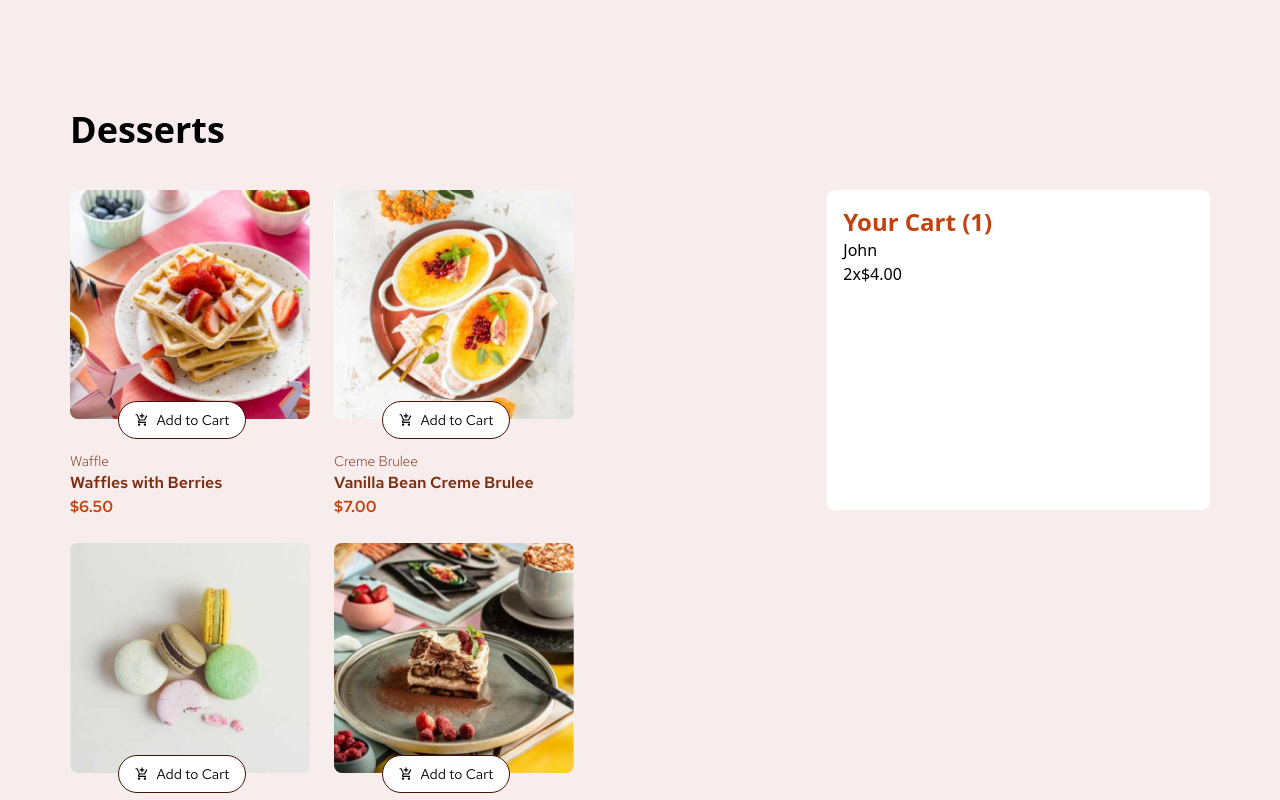
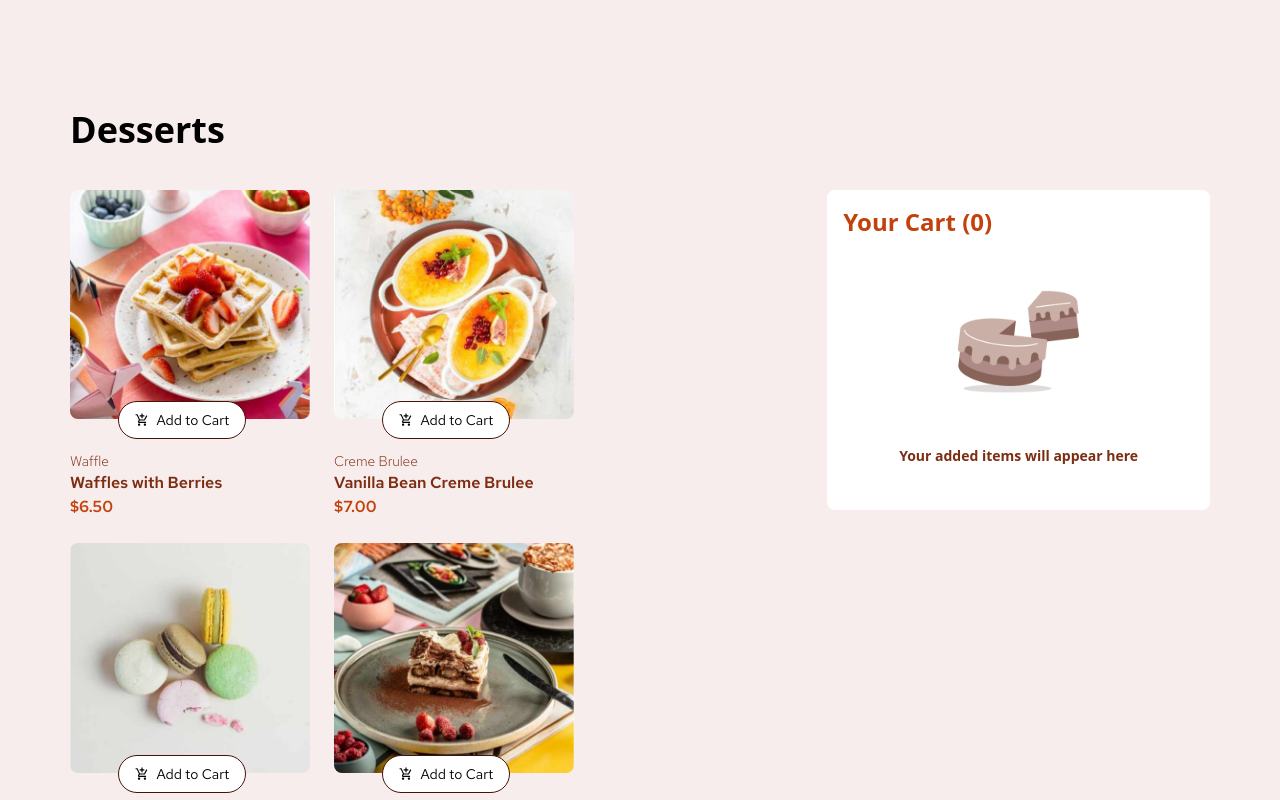
Before and after one commit to ibrahim735/product-list-with-cart, a React (Vite) app: page / in a window 1280 px wide. Shown: the top 800 px of the page. Built offline with nearby package versions, Linux system fonts and the light colour scheme.

Commit message:
created a new js file to store the desserts details for easy mapping

```diff
--- a/src/App.jsx
+++ b/src/App.jsx
@@ -1,67 +1,7 @@
 import React from "react";
 import Card from "./Card";
 import Cart from "./Cart";
-import Waffles from "./assets/images/image-waffle-desktop.jpg";
-import CremeBrulee from "./assets/images/image-creme-brulee-desktop.jpg";
-import Macaron from "./assets/images/image-macaron-desktop.jpg";
-import Tiramisu from "./assets/images/image-tiramisu-desktop.jpg";
-import Baklava from "./assets/images/image-baklava-desktop.jpg";
-import Pie from "./assets/images/image-meringue-desktop.jpg";
-import Cake from "./assets/images/image-cake-desktop.jpg";
-import Brownie from "./assets/images/image-brownie-desktop.jpg";
-import PannaCotta from "./assets/images/image-panna-cotta-desktop.jpg";
-
-const desserts = [
-  {
-    image: Waffles,
-    name: "Waffle",
-    description: "Waffles with Berries",
-    price: "$6.50",
-  },
-  {
-    image: CremeBrulee,
-    name: "Creme Brulee",
-    description: "Vanilla Bean Creme Brulee",
-    price: "$7.00",
-  },
-  {
-    image: Macaron,
-    name: "Macaron",
-    description: "Macaron Mix of Five",
-    price: "$8.00",
-  },
-  {
-    image: Tiramisu,
-    name: "Tiramisu",
-    description: "Classic Tiramisu",
-    price: "$5.50",
-  },
-  {
-    image: Baklava,
-    name: "Baklava",
-    description: "Pistachio Baklava",
-    price: "$4.00",
-  },
-  {
-    image: Pie,
-    name: "Pie",
-    description: "Lemon Meringue Pie",
-    price: "$5.00",
-  },
-  { image: Cake, name: "Cake", description: "Red Velvet Cake", price: "$4.50" },
-  {
-    image: Brownie,
-    name: "Brownie",
-    description: "Salted Caramel Brownie",
-    price: "$5.50",
-  },
-  {
-    image: PannaCotta,
-    name: "Panna Cotta",
-    description: "Vanilla Panna Cotta",
-    price: "$6.50",
-  },
-];
+import { itemsData } from "./itemsData";
 
 const App = () => {
   return (
@@ -69,17 +9,17 @@ const App = () => {
       <h1 className="text-4xl font-bold py-10">Desserts</h1>
       <div className="flex">
         <div className="w-2/3 flex flex-wrap gap-6">
-          {desserts.map((dessert, index) => (
+          {itemsData.map((item) => (
             <Card
-              key={index}
-              image={dessert.image}
-              name={dessert.name}
-              description={dessert.description}
-              price={dessert.price}
+              key={item.id}
+              image={item.image}
+              name={item.name}
+              description={item.description}
+              price={item.price}
             />
           ))}
         </div>
-        <Cart users={desserts} />
+        <Cart />
       </div>
     </>
   );
--- a/src/Button.jsx
+++ b/src/Button.jsx
@@ -5,8 +5,19 @@ import { GrSubtractCircle } from "react-icons/gr";
 
 const Button = () => {
   const [toggle, setToggle] = useState(true);
-  const [count, setCount] = useState(1);
-  const addTocart = (
+  const [count, setCount] = useState(0);
+
+  const handelDecrement = () => {
+    if (count > 0) {
+      setCount(count -1);
+    }
+  };
+
+  const handleIncrement = () => {
+    setCount(count + 1)
+  };
+
+  const addTocartButton = (
     <button
       className="bg-white border border-solid border-orange-950 rounded-3xl flex items-center justify-center gap-2 w-32 px-2 py-2  text-sm"
       onClick={() => setToggle((prev) => !prev)}
@@ -16,21 +27,13 @@ const Button = () => {
     </button>
   );
 
-  const decreaseItem = () => {
-    if (count >= 1) {
-      setCount(count -1);
-    } else {
-      return count;
-    }
-  };
-
-  const numberOfItems = (
-    <button className="bg-orange-700 border border-solid flex justify-between items-center border-orange-950 rounded-3xl text-center w-32 px-2 py-2 text-sm">
-      <div onClick={decreaseItem}>
+  const numberOfItemsButton = (
+    <button className="bg-orange-700 border border-transparent flex justify-between items-center border-orange-950 rounded-3xl text-center w-32 px-2 py-2 text-sm">
+      <div onClick={handelDecrement}>
         <GrSubtractCircle className="text-lg text-white hover:bg-white hover:text-red-500 rounded-full  cursor-pointer transition-all duration-200" />
       </div>
       <p className="text-white font-semibold">{count}</p>
-      <div onClick={() => setCount(count + 1)}>
+      <div onClick={handleIncrement}>
         <IoMdAddCircleOutline className="text-lg text-white hover:bg-white hover:text-red-500 rounded-full  cursor-pointer transition-all duration-200" />
       </div>
     </button>
@@ -38,7 +41,7 @@ const Button = () => {
 
   return (
     <div className="absolute -bottom-5  left-12">
-      <div>{toggle ? addTocart : numberOfItems}</div>
+      <div>{toggle ? addTocartButton : numberOfItemsButton}</div>
     </div>
   );
 };
--- a/src/Cart.jsx
+++ b/src/Cart.jsx
@@ -2,24 +2,12 @@ import React, { useState } from "react";
 import EmptyCartIllustration from "./assets/images/illustration-empty-cart.jpg";
 
 const Cart = () => {
-  const [cart, setCart] = useState([
-    { id: 1, name: "John", amount: 2, price: "$4.00" }
-  ]);
-
-  const cartItems = cart.map((item) => (
-    <ul key={item.id}> {/* Add a unique key */}
-      <li>{item.name}</li>
-      <span>{item.amount}x</span>
-      <span>{item.price}</span>
-      <span>{item.TotalPrice}</span>
-    </ul>
-  ));
 
   return (
     <div className="w-96 h-80 rounded-lg bg-white p-4">
-      <h1 className="text-2xl font-bold text-orange-700">Your Cart ({cart.length})</h1>
-      {cart.length === 0 ? (
-        <>
+      <h1 className="text-2xl font-bold text-orange-700">
+        Your Cart (0)
+      </h1>
       <img
         className="w-32 my-10 mx-auto"
         src={EmptyCartIllustration}
@@ -28,10 +16,6 @@ const Cart = () => {
       <p className="text-sm font-semibold text-orange-900 text-center">
         Your added items will appear here
       </p>
-        </>
-      ) : (
-        cartItems
-      )}
     </div>
   );
 };
--- /dev/null
+++ b/src/itemsData.js
@@ -0,0 +1,75 @@
+import Waffles from "./assets/images/image-waffle-desktop.jpg";
+import CremeBrulee from "./assets/images/image-creme-brulee-desktop.jpg";
+import Macaron from "./assets/images/image-macaron-desktop.jpg";
+import Tiramisu from "./assets/images/image-tiramisu-desktop.jpg";
+import Baklava from "./assets/images/image-baklava-desktop.jpg";
+import Pie from "./assets/images/image-meringue-desktop.jpg";
+import Cake from "./assets/images/image-cake-desktop.jpg";
+import Brownie from "./assets/images/image-brownie-desktop.jpg";
+import PannaCotta from "./assets/images/image-panna-cotta-desktop.jpg";
+
+export const itemsData = [
+  {
+    id: 1,
+    image: Waffles,
+    name: "Waffle",
+    description: "Waffles with Berries",
+    price: "$6.50",
+  },
+  {
+    id: 2,
+    image: CremeBrulee,
+    name: "Creme Brulee",
+    description: "Vanilla Bean Creme Brulee",
+    price: "$7.00",
+  },
+  {
+    id: 3,
+    image: Macaron,
+    name: "Macaron",
+    description: "Macaron Mix of Five",
+    price: "$8.00",
+  },
+  {
+    id: 4,
+    image: Tiramisu,
+    name: "Tiramisu",
+    description: "Classic Tiramisu",
+    price: "$5.50",
+  },
+  {
+    id: 5,
+    image: Baklava,
+    name: "Baklava",
+    description: "Pistachio Baklava",
+    price: "$4.00",
+  },
+  {
+    id: 6,
+    image: Pie,
+    name: "Pie",
+    description: "Lemon Meringue Pie",
+    price: "$5.00",
+  },
+  {
+    id: 7,
+    image: Cake,
+    name: "Cake",
+    description: "Red Velvet Cake",
+    price: "$4.50",
+  },
+  {
+    id: 8,
+    image: Brownie,
+    name: "Brownie",
+    description: "Salted Caramel Brownie",
+    price: "$5.50",
+  },
+  {
+    id: 9,
+    image: PannaCotta,
+    name: "Panna Cotta",
+    description: "Vanilla Panna Cotta",
+    price: "$6.50",
+  },
+];
```
Lines whose indentation alone changed are shown as unchanged.
